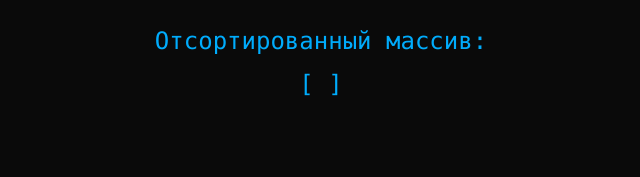
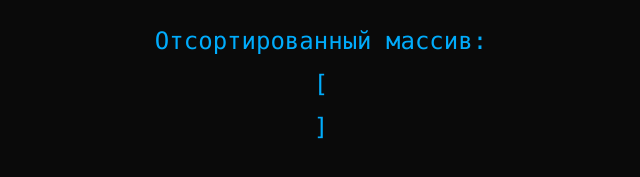
Before and after one commit to Aniamanson/mergeSort, a plain HTML site: page index.html in a window 1280 px wide. Shown: the part 317-494 px from the top of the page, 319-959 px from the left. Drawn offline with Linux system fonts and the light colour scheme.

Commit message:
Update index.html

```diff
--- a/index.html
+++ b/index.html
@@ -20,8 +20,10 @@
         </form>
         <div class="content__subtitle content__subtitle_blue">
           Отсортированный массив:
-          <div class="output__block">[
-            <span class="output__array"></span> ]
+          <div class="wrap">
+            <div class="output__block">[ </div>
+            <div class="output__array"></div>
+            <div class="output__block"> ]</div>
           </div>
         </div>
       </div>
```
